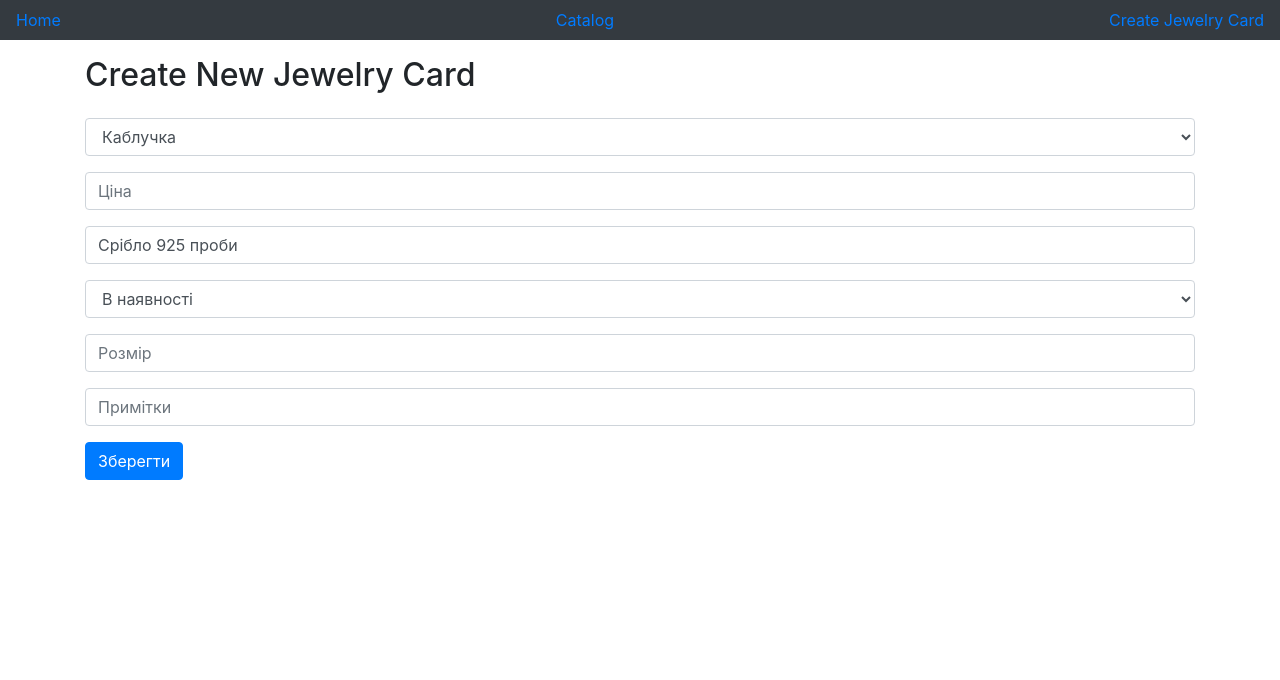
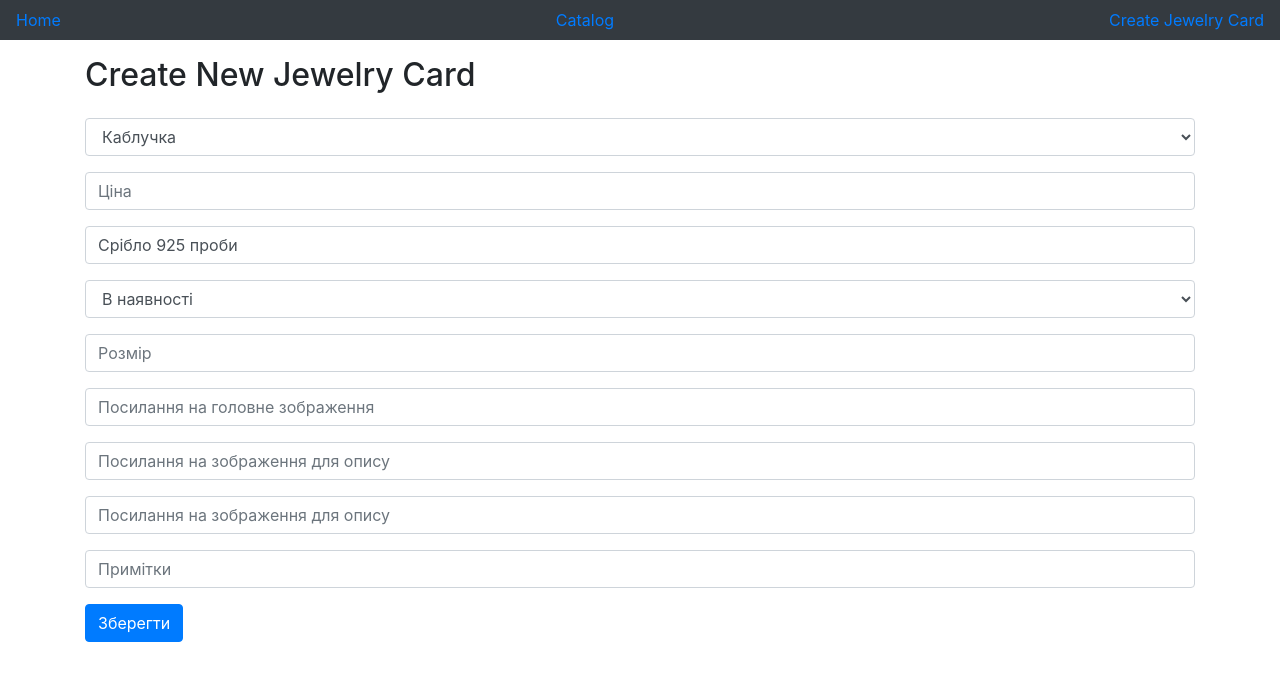
Before and after one commit to kdord/Argentum_Jewelry_Shop, a React (Create React App) app in the folder client/: page /create in a window 1280 px wide. Shown: the top 680 px of the page. Built offline with nearby package versions, Linux system fonts and the light colour scheme.

Commit message:
add react-bootstrap, displaying item like a bootstrap-card

```diff
--- a/client/package.json
+++ b/client/package.json
@@ -9,6 +9,7 @@
     "axios": "^0.19.2",
     "bootstrap": "^4.4.1",
     "react": "^16.12.0",
+    "react-bootstrap": "^1.0.0-beta.16",
     "react-dom": "^16.12.0",
     "react-router-dom": "^5.1.2",
     "react-scripts": "3.3.0"
--- a/client/src/components/CreateJewelry.js
+++ b/client/src/components/CreateJewelry.js
@@ -11,6 +11,9 @@ export default class CreateJewelry extends Component {
       jewelry_material: 'Срібло 925 проби',
       jewelry_inStock: true,
       jewelry_size: '',
+      jewelry_img_title: '',
+      jewelry_img_desc1: '',
+      jewelry_img_desc2: '',
       jewelry_note: ''
     };
     this.handleChange = this.handleChange.bind(this);
@@ -28,6 +31,9 @@ export default class CreateJewelry extends Component {
       jewelry_price: this.state.jewelry_price,
       jewelry_material: this.state.jewelry_material,
       jewelry_inStock: this.state.jewelry_inStock,
+      jewelry_img_title: this.state.jewelry_img_title,
+      jewelry_img_desc1: this.state.jewelry_img_desc1,
+      jewelry_img_desc2: this.state.jewelry_img_desc2,
       jewelry_size: this.state.jewelry_size,
       jewelry_note: this.state.jewelry_note
     };
@@ -46,6 +52,9 @@ export default class CreateJewelry extends Component {
       jewelry_material: 'Срібло 925 проби',
       jewelry_inStock: true,
       jewelry_size: '',
+      jewelry_img_title: '',
+      jewelry_img_desc1: '',
+      jewelry_img_desc2: '',
       jewelry_note: ''
     });
   };
@@ -116,6 +125,36 @@ export default class CreateJewelry extends Component {
           <div className='form-group'>
             <input
               className='form-control'
+              value={this.state.jewelry_img_title}
+              onChange={this.handleChange}
+              type='text'
+              name='jewelry_img_title'
+              placeholder='Посилання на головне зображення'
+            />
+          </div>
+          <div className='form-group'>
+            <input
+              className='form-control'
+              value={this.state.jewelry_img_desc1}
+              onChange={this.handleChange}
+              type='text'
+              name='jewelry_img_desc1'
+              placeholder='Посилання на зображення для опису'
+            />
+          </div>
+          <div className='form-group'>
+            <input
+              className='form-control'
+              value={this.state.jewelry_img_desc2}
+              onChange={this.handleChange}
+              type='text'
+              name='jewelry_img_desc2'
+              placeholder='Посилання на зображення для опису'
+            />
+          </div>
+          <div className='form-group'>
+            <input
+              className='form-control'
               value={this.state.jewelry_note}
               onChange={this.handleChange}
               type='text'
--- a/client/src/components/JewelryCard.js
+++ b/client/src/components/JewelryCard.js
@@ -1,4 +1,5 @@
 import React, { Component } from 'react';
+import { Card } from 'react-bootstrap';
 
 export default class JewelryCard extends Component {
   render() {
@@ -21,12 +22,17 @@ export default class JewelryCard extends Component {
         title = 'Каблучка';
     }
     return (
-      <div className='card m-3'>
-        <div className='card-body'>
-          <h5 className=''>{title}</h5>
+      <Card className='card m-3' style={{ width: '18rem' }}>
+        <Card.Img
+          src={jewelry.jewelry_img_title}
+          style={{ width: '100%' }}
+          variant='top'
+        />
+        <Card.Body>
+          <Card.Title>{title}</Card.Title>
           <h6>{jewelry.jewelry_price} UAN</h6>
-        </div>
-      </div>
+        </Card.Body>
+      </Card>
     );
   }
 }
```
Also changed, not shown: 2 other files (tests, documents, lock files or other folders).
